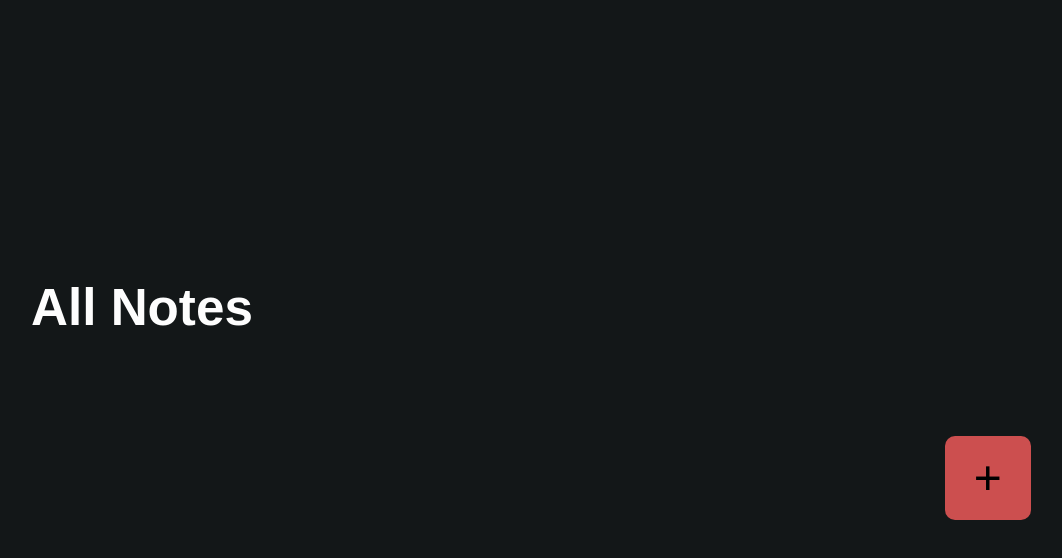
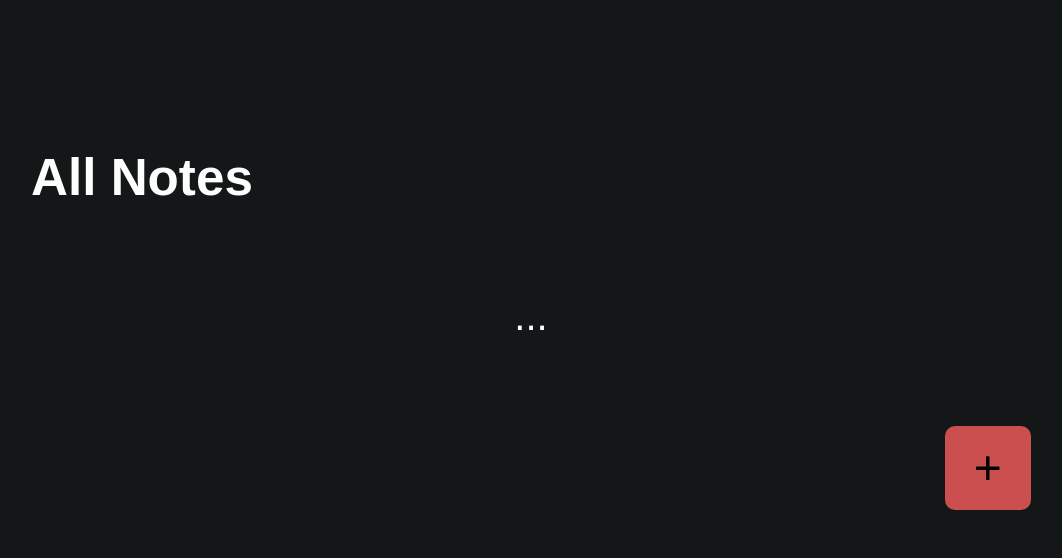
Before and after one commit to lojaaaaa/notes, a React (Vite) app: page / in a window 1280 px wide. Shown: the top 558 px of the page, without its empty margins (109-1171 px from the left). Built offline with nearby package versions, Linux system fonts and the light colour scheme.

Commit message:
minor changes

```diff
--- a/src/App.tsx
+++ b/src/App.tsx
@@ -32,6 +32,8 @@ const App = () => {
             :
             <>
               <h1 className="title">All Notes</h1>
+                {notes.length > 0
+                ?
                 <div className="cards">
                   {notes.map(note =>
                     <Card
@@ -44,6 +46,9 @@ const App = () => {
                       setSelectedNote={setSelectedNote}
                     />)}
                 </div>
+                : <p className="empty">...</p>
+                }
+
               <button className="button" onClick={onCreateNote}>+</button>
             </>
             }
--- a/src/index.scss
+++ b/src/index.scss
@@ -53,18 +53,17 @@ h1 {
   padding: 0 15px;
 }
 .notes{
-  height: 100vh;
+  margin-bottom: 200px;
 }
 .notes__container{
   display: flex;
   flex-direction: column;
-  justify-content: center;
-  gap: 50px;
-  height: 100%;
+  padding-top: 150px;
+  gap: 80px;
+
 }
 
-.title{
-}
+
 
 .cards{
   display: grid;
@@ -82,13 +81,8 @@ h1 {
   display: flex;
   flex-direction: column;
   justify-content: space-between;
-  transition: transform .3s ease;
-  will-change: transform;
 
-  &:hover{
-    transform: scale(1.1);
 
-  }
   .card-title{
     font-size: 16px;
     color: rgb(75, 80, 81);
@@ -135,11 +129,30 @@ h1 {
   border: 0;
   font-size: 48px;
   align-self: flex-end;
-  transition: all .3s ease;
-  will-change: transform;
 
-  &:hover{
-    transform: scale(0.9);
-    opacity: .7;
+
+}
+
+.empty{
+  font-size: 40px;
+  text-align: center;
+}
+
+@media(min-width: 800px){
+
+  .card{
+    transition: transform .3s ease;
+    will-change: transform;
+    &:hover{
+      transform: scale(1.1);
+    }
+  }
+  .button{
+    transition: all .3s ease;
+    will-change: transform;
+    &:hover{
+      transform: scale(0.9);
+      opacity: .7;
+    }
   }
 }
```
Also changed, not shown: src/components/Form/Form.tsx (+10 -7 lines), src/info.txt (deleted).
